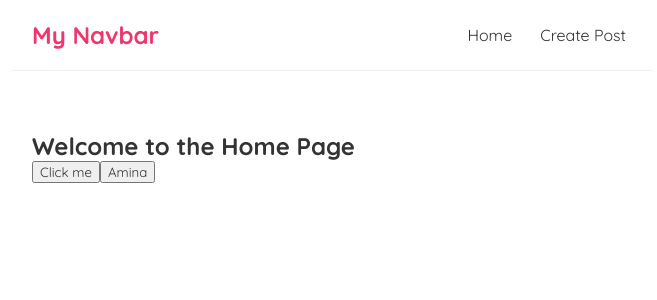
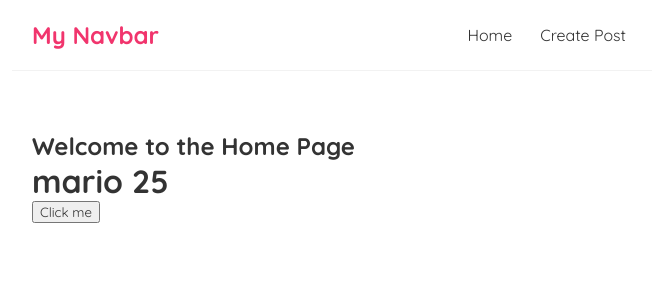
Before and after one commit to Kleriz171/learning-react-2, a React (Vite) app: page / in a window 1280 px wide. Shown: the top 300 px of the page, without its empty margins (308-965 px from the left). Built offline with nearby package versions, Linux system fonts and the light colour scheme.

Commit message:
dasddfsdf# Git commit message

```diff
--- a/src/home.jsx
+++ b/src/home.jsx
@@ -1,15 +1,21 @@
+import { use, useState } from "react";
+
 function Home() {
+
+    const [name, setName] = useState("mario")
+    const [age, setAge] = useState(25)
+
+
     const handleClick = () => {
-        console.log();
+        setName("luigi");
+        console.log("clicked button");
+        setAge(30);
     }
-    const handleClick2 = (name) => {
-        console.log('Hello ' + name);
-    };
     return (
         <div>
             <h2>Welcome to the Home Page</h2>
+            <h1>{name} {age}</h1>
             <button onClick={handleClick}>Click me</button>
-            <button onClick={() => handleClick2('Amina')}>Amina</button>
         </div>
     );
 }
```
